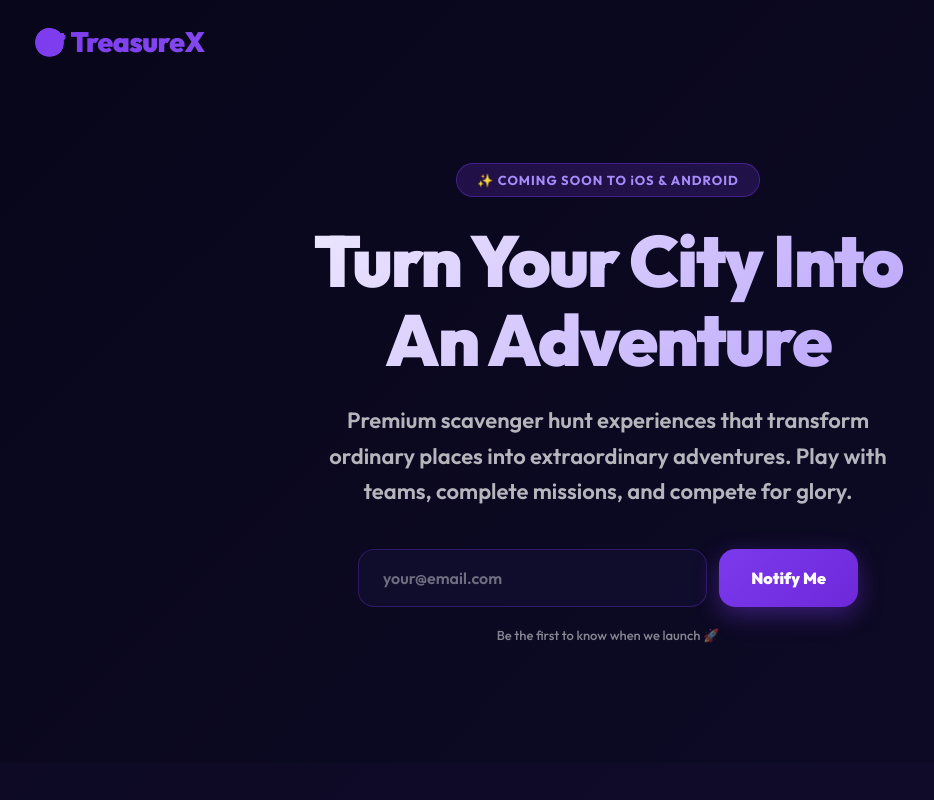
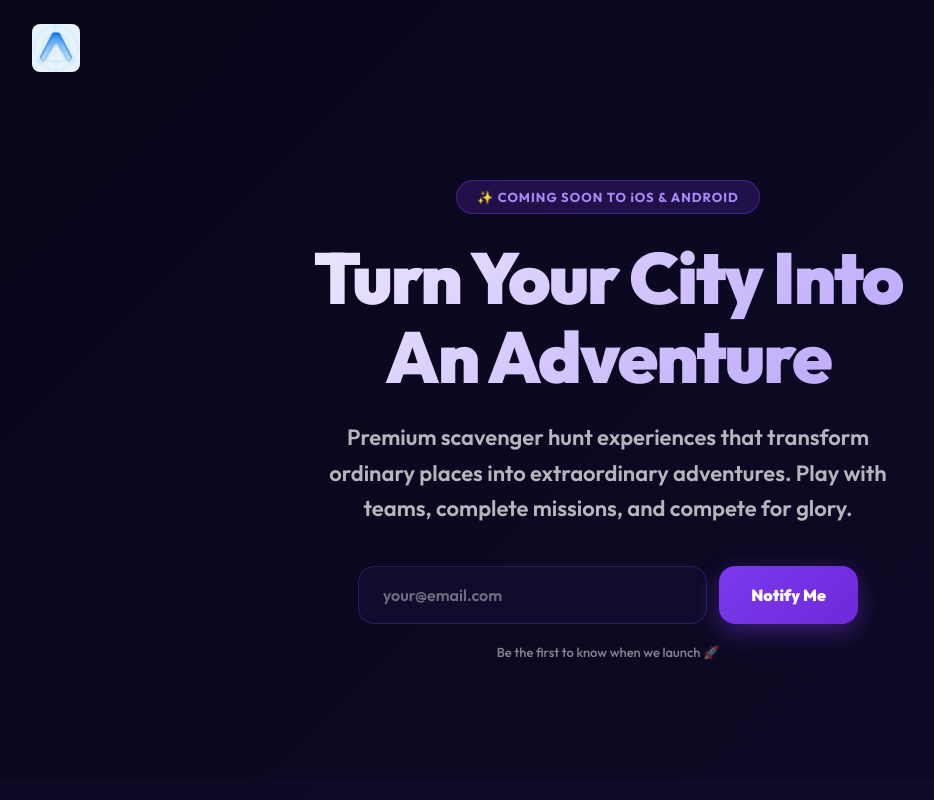
Before and after one commit to HemaYacoub/treasurex-landing, a plain HTML site: page index.html in a window 1280 px wide. Shown: the top 800 px of the page, without its empty margins (32-966 px from the left). Drawn offline with Linux system fonts and the light colour scheme.

Commit message:
feat: add real TreasureX logo

```diff
--- a/index.html
+++ b/index.html
@@ -409,7 +409,7 @@
     <!-- Header -->
     <header>
         <div class="container">
-            <div class="logo">🎯 TreasureX</div>
+            <img src="logo.png" alt="TreasureX" style="height: 48px; border-radius: 8px;">
         </div>
     </header>
 
```
Also changed, not shown: logo.png (added).
